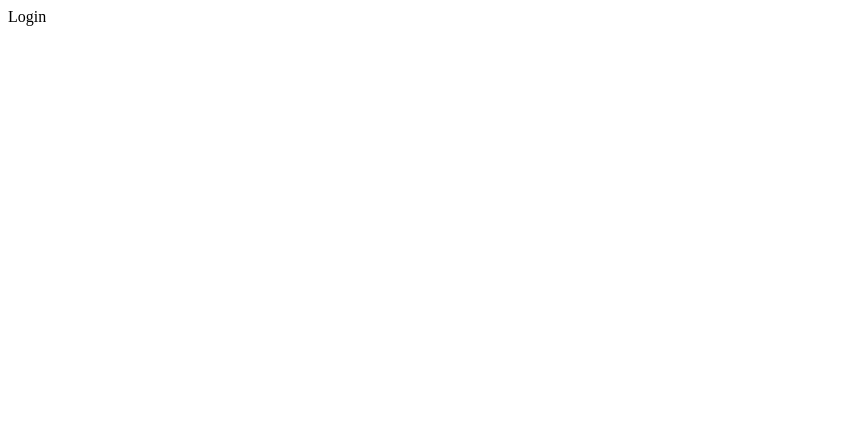
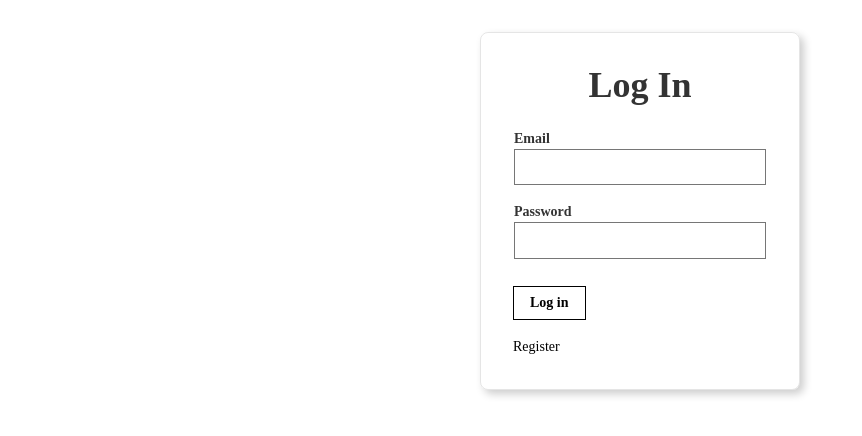
Before and after one commit to JamirLeal/Frontend-Proyecto-Web, a React (Create React App) app: page / in a window 1280 px wide. Shown: the top 436 px of the page, without its empty margins (0-862 px from the left). Built offline with nearby package versions, Linux system fonts and the light colour scheme.

Commit message:
login component

```diff
--- a/package.json
+++ b/package.json
@@ -10,6 +10,7 @@
     "react-dom": "^17.0.2",
     "react-router-dom": "^6.2.1",
     "react-scripts": "5.0.0",
+    "tachyons": "^4.12.0",
     "web-vitals": "^2.1.4"
   },
   "scripts": {
--- /dev/null
+++ b/src/components/login/login.js
@@ -0,0 +1,31 @@
+import React from "react";
+
+const Login = ()=>{
+    return(
+        <article className="br3 ba b--black-10 mv4 w-100 w-50-m w-25-l mw6 shadow-5 center">
+        <main className="pa4 black-80">
+        <form className="measure">
+            <fieldset id="sign_up" className="ba b--transparent ph0 mh0">
+            <legend className="f2 fw6 ph0 mh0 center">Log In</legend>
+            <div className="mt3">
+                <label className="db fw6 lh-copy f6" for="email-address">Email</label>
+                <input className="pa2 input-reset ba bg-transparent hover-bg-black hover-white w-100" type="email" name="email-address"  id="email-address"/>
+            </div>
+            <div className="mv3">
+                <label className="db fw6 lh-copy f6" for="password">Password</label>
+                <input className="b pa2 input-reset ba bg-transparent hover-bg-black hover-white w-100" type="password" name="password"  id="password"/>
+            </div>
+            </fieldset>
+            <div className="">
+            <input className="b ph3 pv2 input-reset ba b--black bg-transparent grow pointer f6 dib" type="submit" value="Log in"/>
+            </div>
+            <div className="lh-copy mt3">
+            <a href="#0" className="f6 link dim black db">Register</a>
+            </div>
+        </form>
+        </main>
+        </article>
+    );
+}
+
+export default Login;
--- a/src/index.js
+++ b/src/index.js
@@ -1,17 +1,17 @@
 import { render } from "react-dom";
-import {
-  BrowserRouter,
-  Routes,
-  Route
-} from "react-router-dom";
-
+import { BrowserRouter, Routes, Route } from "react-router-dom";
+import Login from "./components/login/login";
+import "tachyons";
 
 render(
   <BrowserRouter>
     <Routes>
-           <Route path="/"  element = {<div>Login</div>}/>
-           <Route path="/Calendario" element = {<div>Es es la pagina de Calendario</div>}/>
-           <Route path="/Perfil"  element = {<div>Esta es la pagina de Perfil</div>}/>
+      <Route path="/" element={<Login />} />
+      <Route
+        path="/Calendario"
+        element={<div>Es es la pagina de Calendario</div>}
+      />
+      <Route path="/Perfil" element={<div>Esta es la pagina de Perfil</div>} />
     </Routes>
   </BrowserRouter>,
   document.getElementById("root")
```
Also changed, not shown: 1 other file (tests, documents, lock files or other folders).
